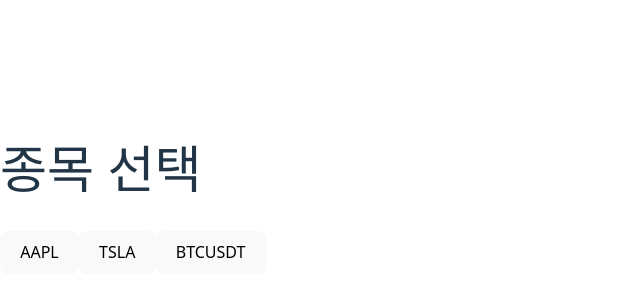
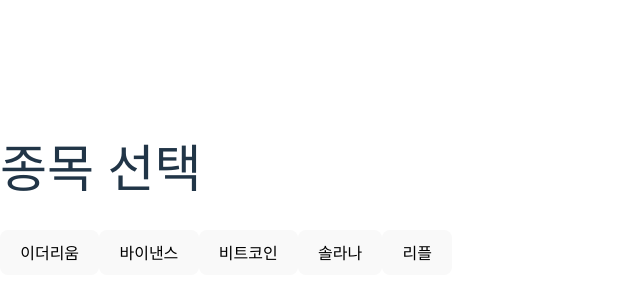
Before and after one commit to dajutalk/backend, a React (Vite) app in the folder frontend/: page / in a window 1280 px wide. Shown: the part 210-510 px from the top of the page, without its empty margins (0-640 px from the left). Built offline with nearby package versions, Linux system fonts and the light colour scheme.

Commit message:
종목을 가상화폐로 변경

```diff
--- a/frontend/src/pages/Home.jsx
+++ b/frontend/src/pages/Home.jsx
@@ -2,14 +2,16 @@
 
 export default function Home() {
   const navigate = useNavigate();
-  const symbols = ["AAPL", "TSLA", "BINANCE:BTCUSDT"];
+  const symbols = ["BINANCE:ETHUSDT", "BINANCE:BNBUSDT", "BINANCE:BTCUSDT","BINANCE:SOLUSDT","BINANCE:XRPUSDT"];
 
 return (
     <div>
       <h1>종목 선택</h1>
-      <button onClick={() => navigate('/stocks/AAPL')}>AAPL</button>
-      <button onClick={() => navigate('/stocks/TSLA')}>TSLA</button>
-      <button onClick={() => navigate('/stocks/BINANCE:BTCUSDT')}>BTCUSDT</button>
+      <button onClick={() => navigate('/stocks/BINANCE:ETHUSDT')}>이더리움</button>
+      <button onClick={() => navigate('/stocks/BINANCE:BNBUSDT')}>바이낸스</button>
+      <button onClick={() => navigate('/stocks/BINANCE:BTCUSDT')}>비트코인</button>
+      <button onClick={() => navigate('/stocks/BINANCE:SOLUSDT')}>솔라나</button>
+      <button onClick={() => navigate('/stocks/BINANCE:XRPUSDT')}>리플</button>
     </div>
   );
 }
```
Also changed, not shown: 1 other file (tests, documents, lock files or other folders).
